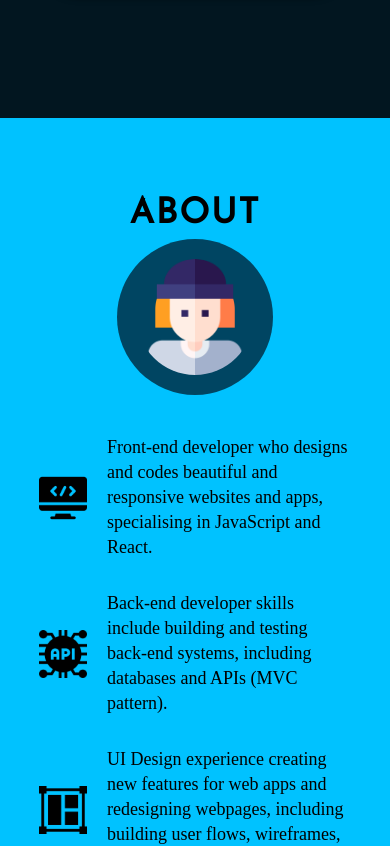
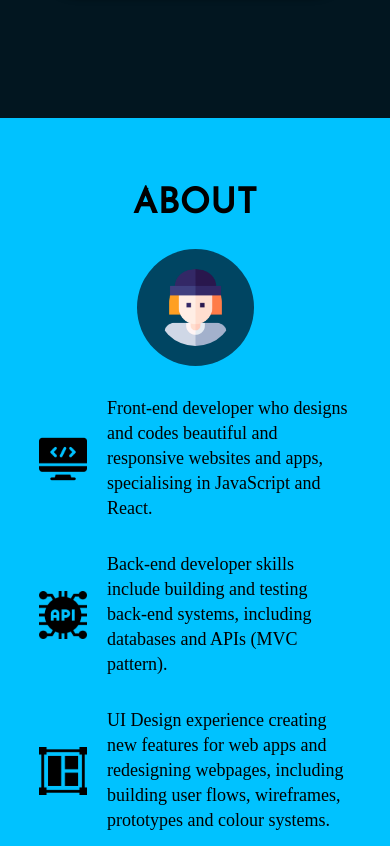
Before and after one commit to GemboJones/my-react-portfolio, a React (Vite) app: page / in a window 390 px wide. Shown: the part 739-1585 px from the top of the page. Built offline with nearby package versions, Linux system fonts and the light colour scheme; a web font is replaced by a local one.

Commit message:
updates About styling

```diff
--- a/src/Components/About/About.jsx
+++ b/src/Components/About/About.jsx
@@ -13,14 +13,15 @@ export const About = () => {
           src={getImageUrl("about/girl.png")}
           alt="headshot"
         />
-        {/* <div className={styles.emoji}>
-        <p>👩‍🦰</p>
-        </div> */}
         <ul className={styles.aboutItems}>
           {aboutInfo.map((about, id) => {
             return (
               <li key={id} className={styles.aboutItem}>
-                <img src={getImageUrl(about.imageSrc)} alt="icon" />
+                <img
+                  className={styles.aboutItemIcon}
+                  src={getImageUrl(about.imageSrc)}
+                  alt="icon"
+                />
                 <div className={styles.aboutItemText}>
                   <p>{about.text}</p>
                 </div>
--- a/src/Components/About/About.module.css
+++ b/src/Components/About/About.module.css
@@ -2,39 +2,29 @@
 
 .container {
   position: relative;
-  /* background-color: rgba(12, 12, 12, 0.6); */
   background-color: var(--color-primary);
   border-radius: 15px;
-  padding: 72px;
+  padding: 62px;
   margin-top: 120px;
   margin-left: 10%;
   margin-right: 10%;
-  /* color: var(--color-text); */
 }
 
 .title {
   font-size: 35px;
   font-weight: 700;
-  letter-spacing: 1.75px;
+  letter-spacing: 0.5px;
   text-transform: uppercase;
   text-align: center;
+  margin-bottom: 10px;
 }
 
 .content {
   display: flex;
   flex-direction: row;
   align-items: center;
-  gap: 30px;
+  gap: 40px;
 }
-
-/* .emoji {
-  background-color: var(--color-secondary);
-  padding-top: 12px;
-  padding-left: 6px;
-  padding-right: 6px;
-  border-radius: 50%;
-  font-size: 200px;
-} */
 
 .aboutImage {
   width: 20%;
@@ -64,15 +54,9 @@
   background-color: var(--color-hover);
 }
 
-.aboutItem img {
+.aboutItemIcon {
   width: 48px;
-  /* padding: 10px; */
 }
-
-/* .aboutItem h3 {
-  font-size: 26px;
-  font-weight: 700px;
-} */
 
 .aboutItem p {
   font-family: var(--font-body);
@@ -82,28 +66,22 @@
 
 @media screen and (max-width: 830px) {
   .container {
-    /* background-color: transparent; */
     padding-left: 0;
     padding-right: 0;
-    /* padding-left: 10%;
-  padding-right: 10%; */
     margin-left: 0;
     margin-right: 0;
     border-radius: 0;
   }
   .content {
     flex-direction: column;
+    gap: 20px;
   }
 
-  /* .emoji {
-    font-size: 100px;
-  } */
-
   .aboutImage {
-    width: 40%;
-    background-color: var(--color-secondary);
-    border-radius: 50%;
+    width: 30%;
     padding: 20px;
+    margin-top: 10px;
+    /* display: none; */
   }
 
   .aboutItem {
@@ -112,10 +90,6 @@
     padding-right: 10%;
   }
 
-  /* .aboutItem h3 {
-  font-size: 22px;
-} */
-
   .aboutItem p {
     font-size: 18px;
   }
```
